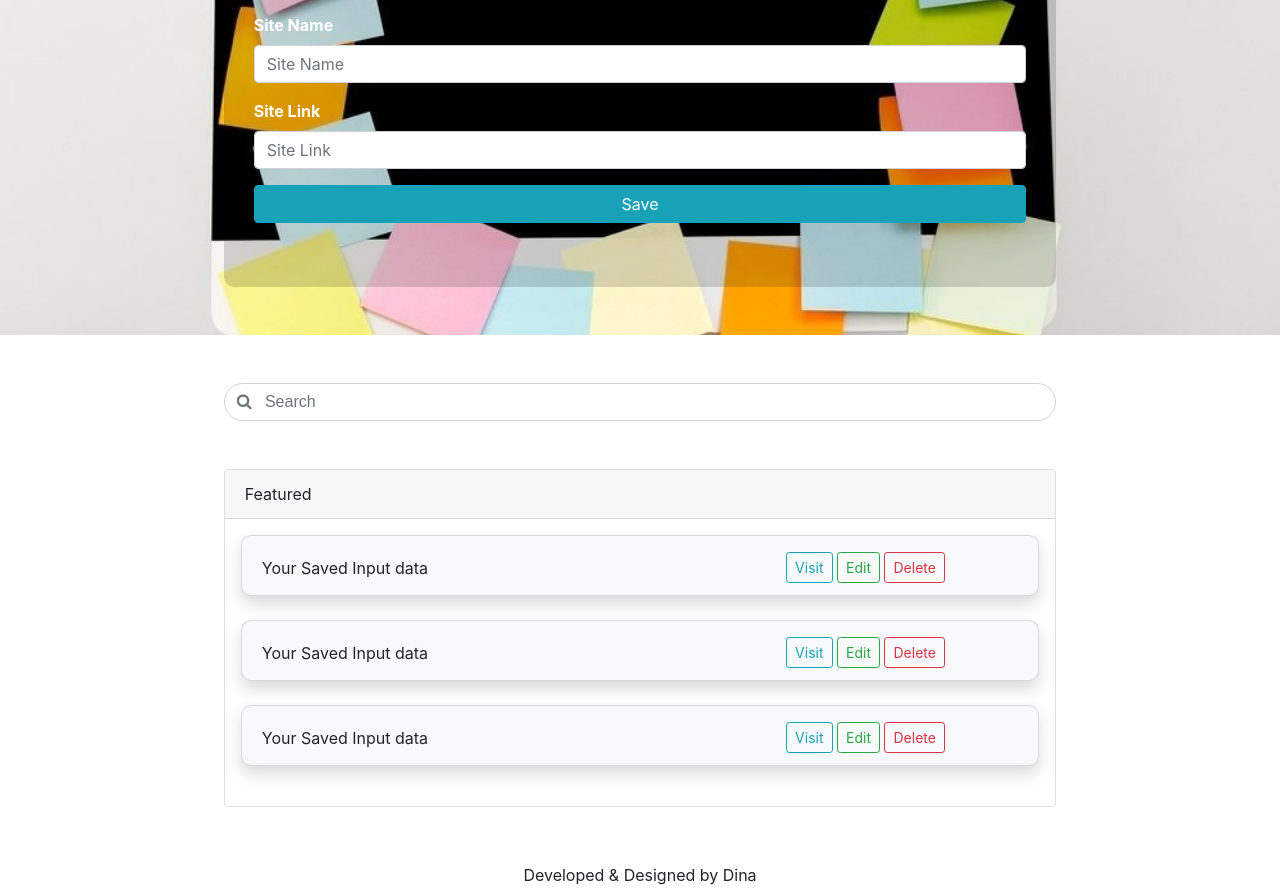
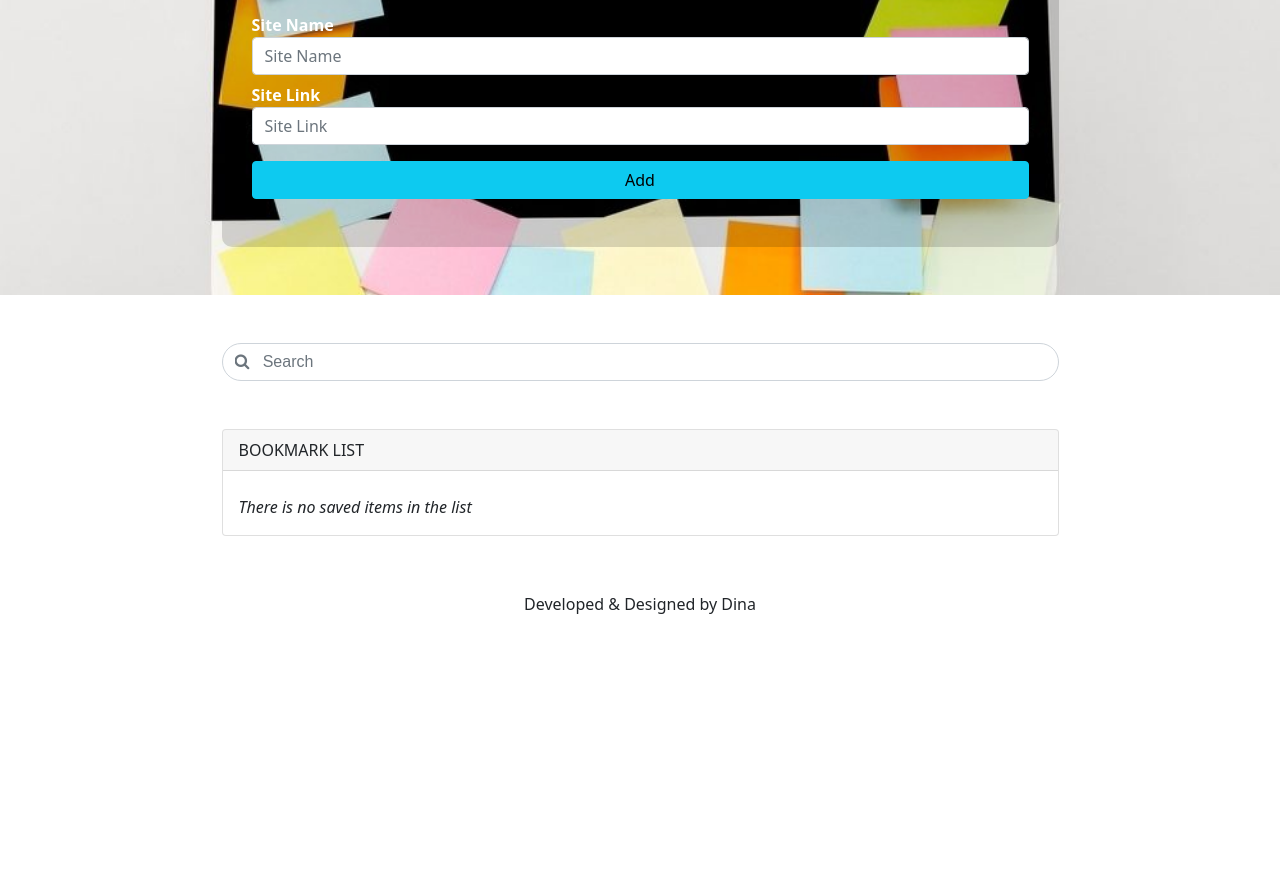
Before and after one commit to Dina-Ka/Book_maker, a plain HTML site: page index.html in a window 1280 px wide. Shown: the part 191-1086 px from the top of the page. After the commit the page ends 815 px from the top, so only its background shows below. Drawn offline with nearby package versions, Linux system fonts and the light colour scheme.

Commit message:
done with add bookmark

```diff
--- a/index.html
+++ b/index.html
@@ -7,8 +7,10 @@
     <meta name="viewport" content="width=device-width, initial-scale=1.0">
     <title>BookMarker</title>
     <!-- CSS -->
-    <!-- Bootstrap 5  -->
-    <link href="css/bootstrap.min.css" rel="stylesheet">
+
+     <!-- Bootstrap CSS -->
+     <link href="https://cdn.jsdelivr.net/npm/bootstrap@5.0.2/dist/css/bootstrap.min.css" rel="stylesheet" integrity="sha384-EVSTQN3/azprG1Anm3QDgpJLIm9Nao0Yz1ztcQTwFspd3yD65VohhpuuCOmLASjC" crossorigin="anonymous">
+
     <!-- Fotawsome -->
     <link href="https://cdnjs.cloudflare.com/ajax/libs/font-awesome/4.7.0/css/font-awesome.min.css" rel="stylesheet" />
     <link href="css/all.min.css" rel="stylesheet">
@@ -30,7 +32,7 @@
                                 Site Name
                             </b>
                         </label>
-                        <input class="form-control" type="text" placeholder="Site Name">
+                        <input class="form-control" type="text" placeholder="Site Name" id="siteNameInput" name="siteNameInput">
 
                     </div>
 
@@ -39,11 +41,11 @@
                                 Site Link
                             </b>
                         </label>
-                        <input class="form-control" type="text" placeholder="Site Link">
+                        <input class="form-control" type="text" placeholder="Site Link" id="siteLinkInput" name="siteLinkInput">
                     </div>
 
                     <div class="mt-3 form-group">
-                        <button class="btn btn-info btn-wide w-100">Save</button>
+                        <button class="btn btn-info btn-wide w-100" id="savebookmark">Add</button>
                     </div>
                 </div>
             </div>
@@ -63,54 +65,11 @@
                     <div class="bookmarked-history mt-5">
                         <div class="card w-100">
                             <div class="card-header">
-                                Featured
+                                BOOKMARK LIST
                             </div>
-                            <div class="list-group p-3">
-                                <div class="list-group-item mb-4 bg-light shadow ">
-                                    <div class="row">
-                                        <div class="col-lg-8 col-md-8 col-sm-12 ">
-                                            <div class="pt-2">
-                                                Your Saved Input data
+                            <div class="list-group p-3" id="bookmarklist">
 
-                                            </div>
-                                        </div>
-                                        <div class="col-lg-4 col-md-4 col-sm-12 ">
-                                            <button class="btn btn-outline-info mt-1 btn-sm">Visit</button>
-                                            <button class="btn btn-outline-success mt-1 btn-sm">Edit</button>
-                                            <button class="btn btn-outline-danger mt-1 btn-sm">Delete</button>
-                                        </div>
-                                    </div>
-                                </div>
-                                <div class="list-group-item mb-4 bg-light shadow ">
-                                    <div class="row">
-                                        <div class="col-lg-8 col-md-8 col-sm-12 ">
-                                            <div class="pt-2">
-                                                Your Saved Input data
 
-                                            </div>
-                                        </div>
-                                        <div class="col-lg-4 col-md-4 col-sm-12 ">
-                                            <button class="btn btn-outline-info mt-1 btn-sm">Visit</button>
-                                            <button class="btn btn-outline-success mt-1 btn-sm">Edit</button>
-                                            <button class="btn btn-outline-danger mt-1 btn-sm">Delete</button>
-                                        </div>
-                                    </div>
-                                </div>
-                                <div class="list-group-item mb-4 bg-light shadow ">
-                                    <div class="row">
-                                        <div class="col-lg-8 col-md-8 col-sm-12 ">
-                                            <div class="pt-2">
-                                                Your Saved Input data
-
-                                            </div>
-                                        </div>
-                                        <div class="col-lg-4 col-md-4 col-sm-12 ">
-                                            <button class="btn btn-outline-info mt-1 btn-sm">Visit</button>
-                                            <button class="btn btn-outline-success mt-1 btn-sm">Edit</button>
-                                            <button class="btn btn-outline-danger mt-1 btn-sm">Delete</button>
-                                        </div>
-                                    </div>
-                                </div>
                             </div>
                         </div>
                     </div>
@@ -124,7 +83,8 @@
     <section class="footer">
         <div class="text-center py-2">Developed & Designed by Dina</div>
     </section>
-    <script src="js/bootstrap.min.js"></script>
+<!-- Bootstrap 5  -->
+<script src="https://cdn.jsdelivr.net/npm/bootstrap@5.0.2/dist/js/bootstrap.bundle.min.js" integrity="sha384-MrcW6ZMFYlzcLA8Nl+NtUVF0sA7MsXsP1UyJoMp4YLEuNSfAP+JcXn/tWtIaxVXM" crossorigin="anonymous"></script>    <script src="js/main.js"></script>
 </body>
 
 </html>
--- a/js/main.js
+++ b/js/main.js
@@ -0,0 +1,84 @@
+// Global variables
+var siteNameInput = document.getElementById("siteNameInput");
+var siteLinkInput = document.getElementById("siteLinkInput");
+var saveBookMark = document.getElementById("savebookmark");
+var bookMarkListArray = [];
+var bookMarkList;
+// End:: Globa; Variables
+
+// ********** Add New Iteam *************
+
+saveBookMark.onclick = function () {
+  var siteNameValue = siteNameInput.value;
+  var siteLinkValue = siteNameInput.value;
+  var bookmarkJson = {
+    name: siteNameValue,
+    link: siteLinkValue,
+  };
+  bookMarkListArray.push(bookmarkJson);
+  displaybookmarker();
+  clearinputs();
+  console.log("1");
+
+  localStorage.setItem("bookmarker", JSON.stringify(bookMarkListArray));
+};
+
+// Display bookmarker
+function displaybookmarker() {
+  bookMarkList = "";
+  console.log("2");
+  bookMarkListArray.forEach((bookMarkElement) => {
+    bookMarkList += `
+    <div class="list-group-item mb-4 bg-light shadow ">
+    <div class="row">
+        <div class="col-lg-8 col-md-8 col-sm-12 ">
+            <div class="pt-2">
+                ${bookMarkElement.name}
+            </div>
+        </div>
+        <div class="col-lg-4 col-md-4 col-sm-12 ">
+            <a class="btn btn-outline-info mt-1 btn-sm" href="${bookMarkElement.link}" target="_blank">Visit</a>
+            <button class="btn btn-outline-success mt-1 btn-sm">Edit</button>
+            <button class="btn btn-outline-danger mt-1 btn-sm">Delete</button>
+        </div>
+    </div>
+</div>
+
+    `;
+  });
+  document.getElementById("bookmarklist").innerHTML = bookMarkList;
+}
+function displaynobookmarker() {
+  bookMarkList = "";
+  bookMarkList += `
+        <div class="row">
+            <div class="col-lg-12 col-md-12 col-sm-12 ">
+                <div class="pt-2">
+                <i>
+                There is no saved items in the list
+                </i>
+                </div>
+            </div>
+        </div>
+
+        `;
+
+  document.getElementById("bookmarklist").innerHTML = bookMarkList;
+}
+
+// Clear Inputs
+function clearinputs() {
+  document.getElementById("siteNameInput").value = "";
+  document.getElementById("siteLinkInput").value = "";
+}
+
+// On page load
+window.onload = function () {
+  clearinputs();
+  bookMarkListArray = JSON.parse(localStorage.getItem("bookmarker"));
+  if (bookMarkListArray !== null) {
+    displaybookmarker();
+  } else {
+    displaynobookmarker();
+  }
+};
```
